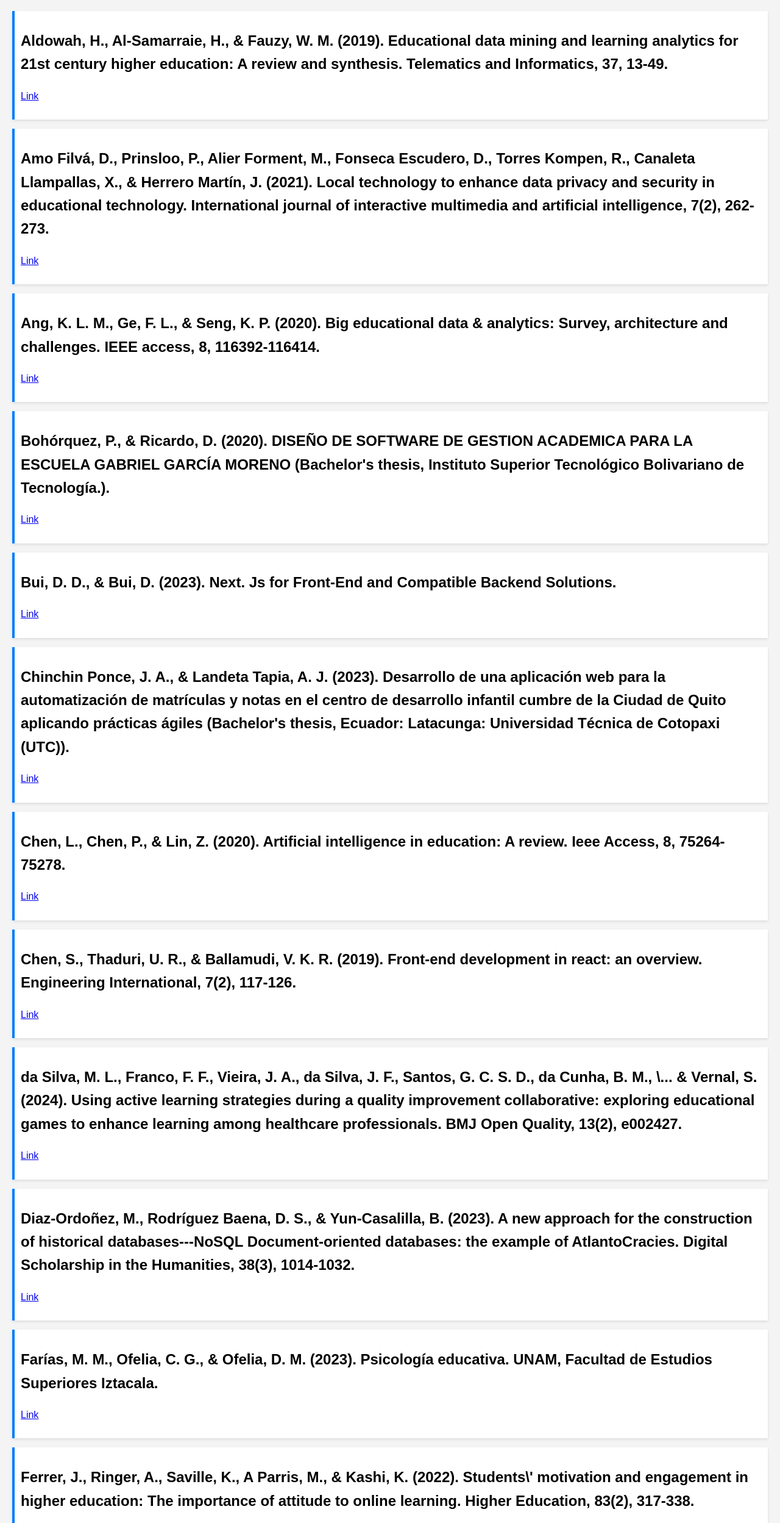
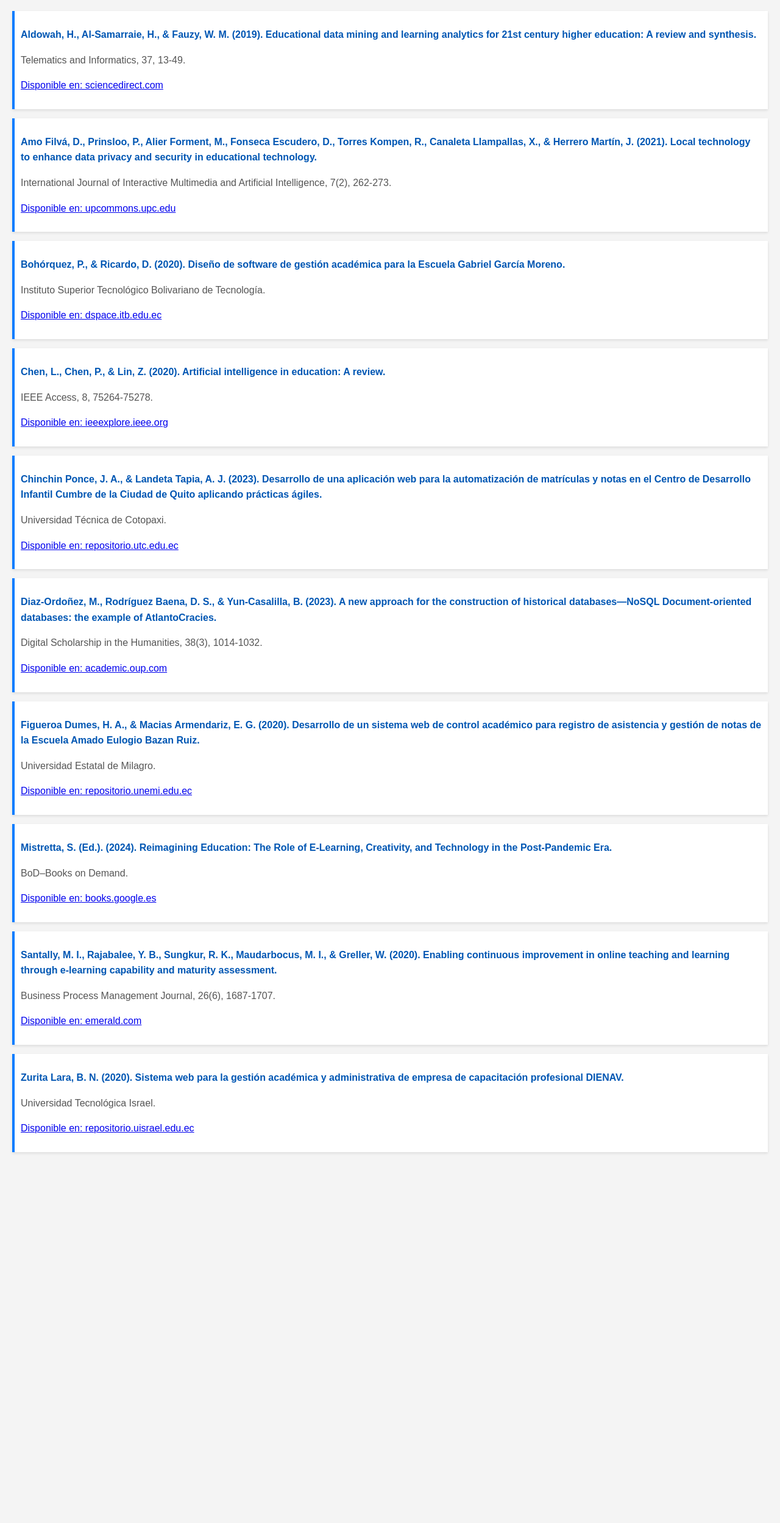
Before and after one commit to JuanJRP/juanjrp.github.io, a plain HTML site: page index.html in a window 1280 px wide. Shown: the part 76-2573 px from the top of the page at 61% size. After the commit the page ends 1985 px from the top, so only its background shows below. Drawn offline with Linux system fonts and the light colour scheme.

Commit message:
Update index.html

```diff
--- a/index.html
+++ b/index.html
@@ -35,135 +35,65 @@
 
     <h1>Referencias Bibliográficas</h1>
 
-    <div role="main">
     <div class="reference">
-        <h2>Aldowah, H., Al-Samarraie, H., & Fauzy, W. M. (2019). Educational data mining and learning analytics for 21st century higher education: A review and synthesis. Telematics and Informatics, 37, 13-49.</h2>
-        <p><a href="https://www.sciencedirect.com/science/article/abs/pii/S0736585318304234">Link</a></p>
+        <p class="reference-title">Aldowah, H., Al-Samarraie, H., & Fauzy, W. M. (2019). Educational data mining and learning analytics for 21st century higher education: A review and synthesis.</p>
+        <p class="author">Telematics and Informatics, 37, 13-49.</p>
+        <p class="source"><a href="https://www.sciencedirect.com/science/article/abs/pii/S0736585318304234" target="_blank">Disponible en: sciencedirect.com</a></p>
     </div>
 
     <div class="reference">
-        <h2>Amo Filvá, D., Prinsloo, P., Alier Forment, M., Fonseca Escudero, D., Torres Kompen, R., Canaleta Llampallas, X., & Herrero Martín, J. (2021). Local technology to enhance data privacy and security in educational technology. International journal of interactive multimedia and artificial intelligence, 7(2), 262-273.</h2>
-        <p><a href="https://upcommons.upc.edu/handle/2117/357943">Link</a></p>
+        <p class="reference-title">Amo Filvá, D., Prinsloo, P., Alier Forment, M., Fonseca Escudero, D., Torres Kompen, R., Canaleta Llampallas, X., & Herrero Martín, J. (2021). Local technology to enhance data privacy and security in educational technology.</p>
+        <p class="author">International Journal of Interactive Multimedia and Artificial Intelligence, 7(2), 262-273.</p>
+        <p class="source"><a href="https://upcommons.upc.edu/handle/2117/357943" target="_blank">Disponible en: upcommons.upc.edu</a></p>
     </div>
 
     <div class="reference">
-        <h2>Ang, K. L. M., Ge, F. L., & Seng, K. P. (2020). Big educational data & analytics: Survey, architecture and challenges. IEEE access, 8, 116392-116414.</h2>
-        <p><a href="https://ieeexplore.ieee.org/abstract/document/9093868">Link</a></p>
+        <p class="reference-title">Bohórquez, P., & Ricardo, D. (2020). Diseño de software de gestión académica para la Escuela Gabriel García Moreno.</p>
+        <p class="author">Instituto Superior Tecnológico Bolivariano de Tecnología.</p>
+        <p class="source"><a href="https://dspace.itb.edu.ec/handle/123456789/2183" target="_blank">Disponible en: dspace.itb.edu.ec</a></p>
     </div>
 
     <div class="reference">
-        <h2>Bohórquez, P., & Ricardo, D. (2020). DISEÑO DE SOFTWARE DE GESTION ACADEMICA PARA LA ESCUELA GABRIEL GARCÍA MORENO (Bachelor's thesis, Instituto Superior Tecnológico Bolivariano de Tecnología.).</h2>
-        <p><a href="https://dspace.itb.edu.ec/handle/123456789/2183">Link</a></p>
+        <p class="reference-title">Chen, L., Chen, P., & Lin, Z. (2020). Artificial intelligence in education: A review.</p>
+        <p class="author">IEEE Access, 8, 75264-75278.</p>
+        <p class="source"><a href="https://ieeexplore.ieee.org/abstract/document/9069875" target="_blank">Disponible en: ieeexplore.ieee.org</a></p>
     </div>
 
     <div class="reference">
-        <h2>Bui, D. D., & Bui, D. (2023). Next. Js for Front-End and Compatible Backend Solutions.</h2>
-        <p><a href="https://www.theseus.fi/bitstream/handle/10024/800535/Bui_Dinh.pdf?sequence=2">Link</a></p>
+        <p class="reference-title">Chinchin Ponce, J. A., & Landeta Tapia, A. J. (2023). Desarrollo de una aplicación web para la automatización de matrículas y notas en el Centro de Desarrollo Infantil Cumbre de la Ciudad de Quito aplicando prácticas ágiles.</p>
+        <p class="author">Universidad Técnica de Cotopaxi.</p>
+        <p class="source"><a href="https://repositorio.utc.edu.ec/items/3e297837-5529-4410-9047-a15c8a6add90" target="_blank">Disponible en: repositorio.utc.edu.ec</a></p>
     </div>
 
     <div class="reference">
-        <h2>Chinchin Ponce, J. A., & Landeta Tapia, A. J. (2023). Desarrollo de una aplicación web para la automatización de matrículas y notas en el centro de desarrollo infantil cumbre de la Ciudad de Quito aplicando prácticas ágiles (Bachelor's thesis, Ecuador: Latacunga: Universidad Técnica de Cotopaxi (UTC)).</h2>
-        <p><a href="https://repositorio.utc.edu.ec/items/3e297837-5529-4410-9047-a15c8a6add90">Link</a></p>
+        <p class="reference-title">Diaz-Ordoñez, M., Rodríguez Baena, D. S., & Yun-Casalilla, B. (2023). A new approach for the construction of historical databases—NoSQL Document-oriented databases: the example of AtlantoCracies.</p>
+        <p class="author">Digital Scholarship in the Humanities, 38(3), 1014-1032.</p>
+        <p class="source"><a href="https://academic.oup.com/dsh/article/38/3/1014/7136726" target="_blank">Disponible en: academic.oup.com</a></p>
     </div>
 
     <div class="reference">
-        <h2>Chen, L., Chen, P., & Lin, Z. (2020). Artificial intelligence in education: A review. Ieee Access, 8, 75264-75278.</h2>
-        <p><a href="https://ieeexplore.ieee.org/abstract/document/9069875">Link</a></p>
+        <p class="reference-title">Figueroa Dumes, H. A., & Macias Armendariz, E. G. (2020). Desarrollo de un sistema web de control académico para registro de asistencia y gestión de notas de la Escuela Amado Eulogio Bazan Ruiz.</p>
+        <p class="author">Universidad Estatal de Milagro.</p>
+        <p class="source"><a href="https://repositorio.unemi.edu.ec/handle/123456789/5135" target="_blank">Disponible en: repositorio.unemi.edu.ec</a></p>
     </div>
 
     <div class="reference">
-        <h2>Chen, S., Thaduri, U. R., & Ballamudi, V. K. R. (2019). Front-end development in react: an overview. Engineering International, 7(2), 117-126.</h2>
-        <p><a href="https://www.researchgate.net/profile/Venkata-Ballamudi/publication/374154236_Front-End_Development_in_React_An_Overview/links/6510d94f61f18040c220eb13/Front-End-Development-in-React-An-Overview.pdf">Link</a></p>
+        <p class="reference-title">Mistretta, S. (Ed.). (2024). Reimagining Education: The Role of E-Learning, Creativity, and Technology in the Post-Pandemic Era.</p>
+        <p class="author">BoD–Books on Demand.</p>
+        <p class="source"><a href="https://books.google.es/books?hl=es&lr=&id=WTL-EAAAQBAJ&oi=fnd&pg=PR11&dq=The+Role+of+E-Learning+Tools+in+the+Post-Pandemic+Education+Landscape" target="_blank">Disponible en: books.google.es</a></p>
     </div>
 
     <div class="reference">
-        <h2>da Silva, M. L., Franco, F. F., Vieira, J. A., da Silva, J. F., Santos, G. C. S. D., da Cunha, B. M., \... & Vernal, S. (2024). Using active learning strategies during a quality improvement collaborative: exploring educational games to enhance learning among healthcare professionals. BMJ Open Quality, 13(2), e002427.</h2>
-        <p><a href="https://bmjopenquality.bmj.com/content/13/2/e002427.abstract">Link</a></p>
+        <p class="reference-title">Santally, M. I., Rajabalee, Y. B., Sungkur, R. K., Maudarbocus, M. I., & Greller, W. (2020). Enabling continuous improvement in online teaching and learning through e-learning capability and maturity assessment.</p>
+        <p class="author">Business Process Management Journal, 26(6), 1687-1707.</p>
+        <p class="source"><a href="https://www.emerald.com/insight/content/doi/10.1108/BPMJ-11-2018-0335/full/html" target="_blank">Disponible en: emerald.com</a></p>
     </div>
 
     <div class="reference">
-        <h2>Diaz-Ordoñez, M., Rodríguez Baena, D. S., & Yun-Casalilla, B. (2023). A new approach for the construction of historical databases---NoSQL Document-oriented databases: the example of AtlantoCracies. Digital Scholarship in the Humanities, 38(3), 1014-1032.</h2>
-        <p><a href="https://academic.oup.com/dsh/article/38/3/1014/7136726?login=false">Link</a></p>
+        <p class="reference-title">Zurita Lara, B. N. (2020). Sistema web para la gestión académica y administrativa de empresa de capacitación profesional DIENAV.</p>
+        <p class="author">Universidad Tecnológica Israel.</p>
+        <p class="source"><a href="https://repositorio.uisrael.edu.ec/xmlui/handle/47000/2489" target="_blank">Disponible en: repositorio.uisrael.edu.ec</a></p>
     </div>
 
-      <div class="reference">
-        <h2>Farías, M. M., Ofelia, C. G., & Ofelia, D. M. (2023). Psicología educativa. UNAM, Facultad de Estudios Superiores Iztacala.</h2>
-        <p><a href="https://books.google.es/books?hl=es&lr=&id=ftGxEAAAQBAJ&oi=fnd&pg=PT2&dq=Far%C3%ADas,+M.+M.,+Ofelia,+C.+G.,+%26+Ofelia,+D.+M.+(2023).+Psicolog%C3%ADa+educativa.+UNAM,+Facultad+de+Estudios+Superiores+Iztacala.&ots=xK45xXQA2q&sig=PQYXPqtDz7SDpWVHyuQu74r8ezQ#v=onepage&q&f=false">Link</a></p>
-      </div>
-
-      <div class="reference">
-        <h2>Ferrer, J., Ringer, A., Saville, K., A Parris, M., & Kashi, K. (2022). Students\' motivation and engagement in higher education: The importance of attitude to online learning. Higher Education, 83(2), 317-338.</h2>
-        <p><a href="https://link.springer.com/article/10.1007/s10734-020-00657-5">Link</a></p>
-      </div>
-
-      <div class="reference">
-        <h2>Figueroa Dumes, H. A., & Macias Armendariz, E. G. (2020). Desarrollo de un sistema web de control académico para registro de asistencia y gestión de notas de la Escuela Amado Eulogio Bazan Ruiz (Bachelor\'s thesis).</h2>
-        <p><a href="https://repositorio.unemi.edu.ec/handle/123456789/5135">Link</a></p>
-      </div>
-
-      <div class="reference">
-        <h2>Gutierrez Monroy, D. S. (2024). Diseño e implementación de un Bot para validación de landings en el Banco de Bogotá con Python.</h2>
-        <p><a href="https://repository.usta.edu.co/handle/11634/55529">Link</a></p>
-      </div>
-
-      <div class="reference">
-        <h2>Herdiyatmoko, H. F. (2022). Back-End System Design Based on Rest Api. Jurnal Tekinkom (Teknik Informasi dan Komputer), 5(1), 123-129.</h2>
-        <p><a href="https://www.jurnal.murnisadar.ac.id/index.php/Tekinkom/article/view/401">Link</a></p>
-      </div>
-
-      <div class="reference">
-        <h2>Huang, R. (2019). Educational technology a primer for the 21st century. Springer Nature Singapore Pte Ltd..</h2>
-        <p><a href="https://link.springer.com/book/10.1007/978-981-13-6643-7">Link</a></p>
-      </div>
-
-      <div class="reference">
-        <h2>Kabudi, T., Pappas, I., & Olsen, D. H. (2021). AI-enabled adaptive learning systems: A systematic mapping of the literature. Computers and Education: Artificial Intelligence, 2, 100017.</h2>
-        <p><a href="https://www.sciencedirect.com/science/article/pii/S2666920X21000114">Link</a></p>
-      </div>
-
-      <div class="reference">
-        <h2>Le, T. (2021). Comparison of State Management Solutions between Context API and Redux Hook in ReactJS.</h2>
-        <p><a href="https://www.theseus.fi/bitstream/handle/10024/494321/Le_Thanh.pdf?sequence=2">Link</a></p>
-      </div>
-
-      <div class="reference">
-        <h2>Macedo Pereira, A. (2020). Diseño e implementación de un middleware para la integración horizontal de aplicaciones y dispositivos IoT usando la arquitectura de microservicios.</h2>
-        <p><a href="https://tesis.pucp.edu.pe/repositorio/handle/20.500.12404/17791">Link</a></p>
-      </div>
-
-      <div class="reference">
-        <h2>Más de 800 mil estudiantes de colegios oficiales se beneficiarán con Centro para la Transformación Digital de la Secretaría de Educación del Distrito. (s. f.-b). Secretaría de Educación del Distrito.</h2>
-        <p><a href="https://educacionbogota.edu.co/portal_institucional/noticia/mas-de-800-mil-estudiante%20s-de-colegios-oficiales-se-beneficiaran-con-centro-para-la">Link</a></p>
-      </div>
-
-      <div class="reference">
-        <h2>Mistretta, S. (Ed.). (2024). Reimagining Education: The Role of E-Learning, Creativity, and Technology in the Post-Pandemic Era. BoD--Books on Demand.</h2>
-        <p><a href="https://books.google.es/books?hl=es&lr=&id=WTL-EAAAQBAJ&oi=fnd&pg=PR11&dq=The+Role+of+E-Learning+Tools+in+the+Post-Pandemic+Education+Landscape.+Journal+of+Educational+T%20echnology.&ots=xcjj8xcjTO&sig=e0XKP5XFh-gswleLtg4pZi7p3JU#v=onepage&q=The%20Role%20of%20E-Learning%20Tools%20in%20the%20Post-Pandemic%20Education%20Landsc%20ape.%20Journal%20of%20Educational%20Technology.&f=false">Link</a></p>
-      </div>
-
-      <div class="reference">
-        <h2>MONTENEGRO, M. A. R., & DE DATOS, T. E. S. SISTEMA DE INFORMACIÓN ACADÉMICO PARA EL SOPORTE A DOCENTES Y ALUMNOS.</h2>
-        <p><a href="https://repository.udistrital.edu.co/server/api/core/bitstreams/8524e76f-6ece-477b-965a-cfd305e5e086%20/content">Link</a></p>
-      </div>
-
-      <div class="reference">
-        <h2>Muyón, C., & Montaluisa, F. (2020). Métodos de seguridad de la información para proteger la comunicación y los datos de servicios web REST en peticiones HTTP utilizando JSON Web Token y Keycloak Red Hat Single Sign On. Revista Ibérica de Sistemas e Tecnologias de Informação, (E29), 198-213.</h2>
-        <p><a href="https://www.proquest.com/openview/bb69452d485a366de28de7b3110c4461/1?pq-origsite=gscholar&%20cbl=1006393">Link</a></p>
-      </div>
-
-      <div class="reference">
-        <h2>Panther, R. (2023). Datenbankentwicklung lernen mit SQL Server 2022: Der praxisorientierte Grundkurs--auch für SQL Server Express. o\'Reilly.</h2>
-        <p><a href="https://books.google.es/books?hl=es&lr=&id=wMXLEAAAQBAJ&oi=fnd&pg=PA5&dq=Panther,+R.+(2%20023).+Datenbankentwicklung+lernen+mit+SQL+Server+2022:+Der+praxisorientierte+Grundk%20urs%E2%80%93auch+f%C3%BCr+SQL+Server+Express.+o%27Reilly.&ots=SRuaiVWsO-&si%20g=YNFkoIZH1fUIRk-9-oWS4Jxz5VA#v=onepage&q&f=false">Link</a></p>
-      </div>
-
-      <div class="reference">
-        <h2>Palacios Hoyos, D. F. (2020). Reconstrucción de interfaz gráfica de usuario basada en tecnología REACT para aplicación web de mantenimiento de enlaces rotos.</h2>
-        <p><a href="https://repositorio.unillanos.edu.co/entities/publication/d717b9f1-5932-43a8-9878-1bcd4ecf3868">Link</a></p>
-      </div>
-
-      <div class="reference">
-        <h2>Reyes Cuba, P. P., & Marín Apaza, R. P. (2021). Aplicación web empleando la metodología XP para la gestión académica del Instituto de Informática de la Universidad Nacional del Altiplano Puno-2019.</h2>
-      </div>
-    </div>
 </body>
 </html>
```
Lines whose indentation alone changed are shown as unchanged.
